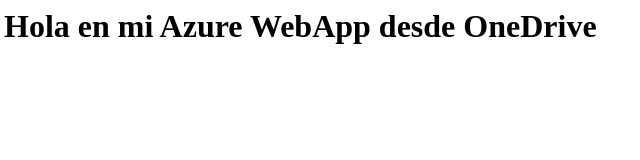
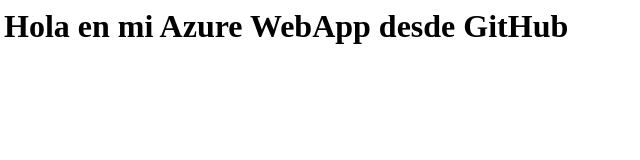
Before and after one commit to perezfino/TestAzureWeapp, a plain HTML site: page index.html in a window 1280 px wide. Shown: the full height of the page, 4-644 px from the left. Drawn offline with Linux system fonts and the light colour scheme.

Commit message:
Update index.html

```diff
--- a/index.html
+++ b/index.html
@@ -1,8 +1,8 @@
 <html>
 <head>
-<title>Mi primer WebApp desde OneDrive</title>
+<title>Mi primer WebApp desde GitHub</title>
 </head>
 <body>
-<h1>Hola en mi Azure WebApp desde OneDrive</h1>
+<h1>Hola en mi Azure WebApp desde GitHub</h1>
 </body>
 </html>
```
